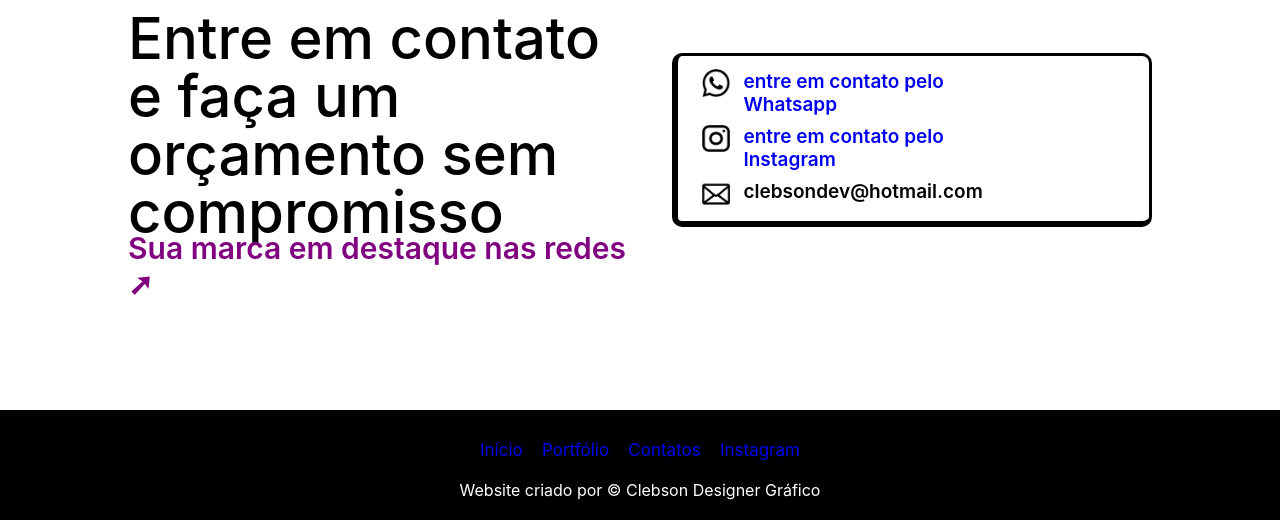
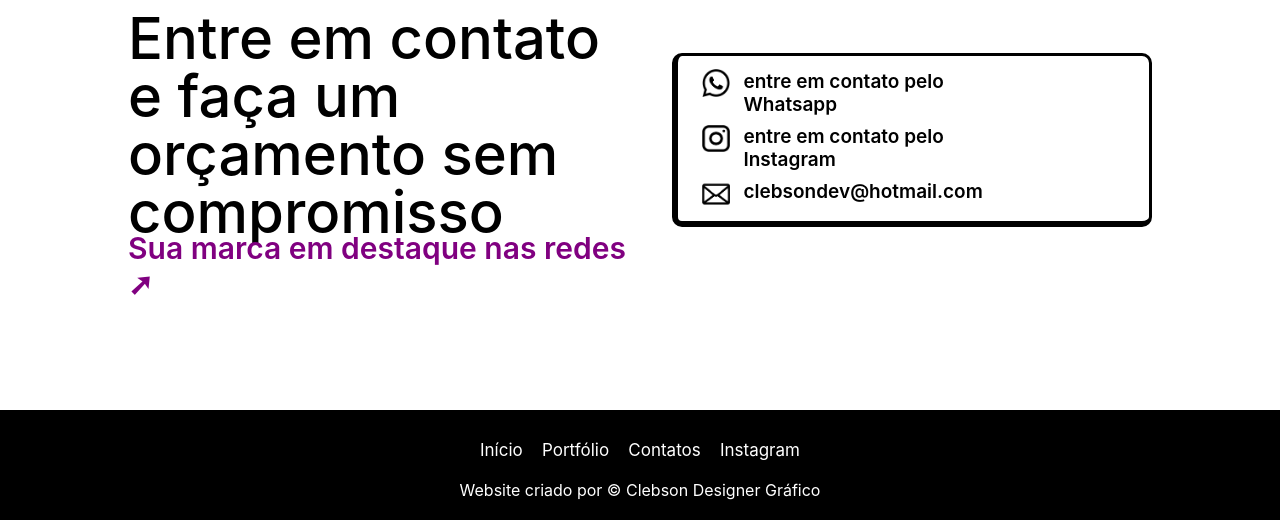
Before and after one commit to CleProgrammer/designer-portfolio, a React (Create React App) app: page / in a window 1280 px wide. Shown: the part 3210-3730 px from the top of the page. Built offline with nearby package versions, Linux system fonts and the light colour scheme.

Commit message:
atualização da cor da tag a

```diff
--- a/src/App.css
+++ b/src/App.css
@@ -448,6 +448,10 @@
   width: 50%;
 }
 
+.App main .third-section .third-section-main .box2 .box2-main .contacts a {
+  color: black;
+}
+
 .App main .third-section .third-section-main .box2 .box2-main .contacts .name {
   display: flex;
   width: 80%;
@@ -490,6 +494,10 @@ footer .footer-main .options {
   width: 50%;
   height: 50%;
   font-size: 17px;
+}
+
+footer .footer-main .options a {
+  color: white;
 }
 
 footer .footer-main .options a:hover {
```
